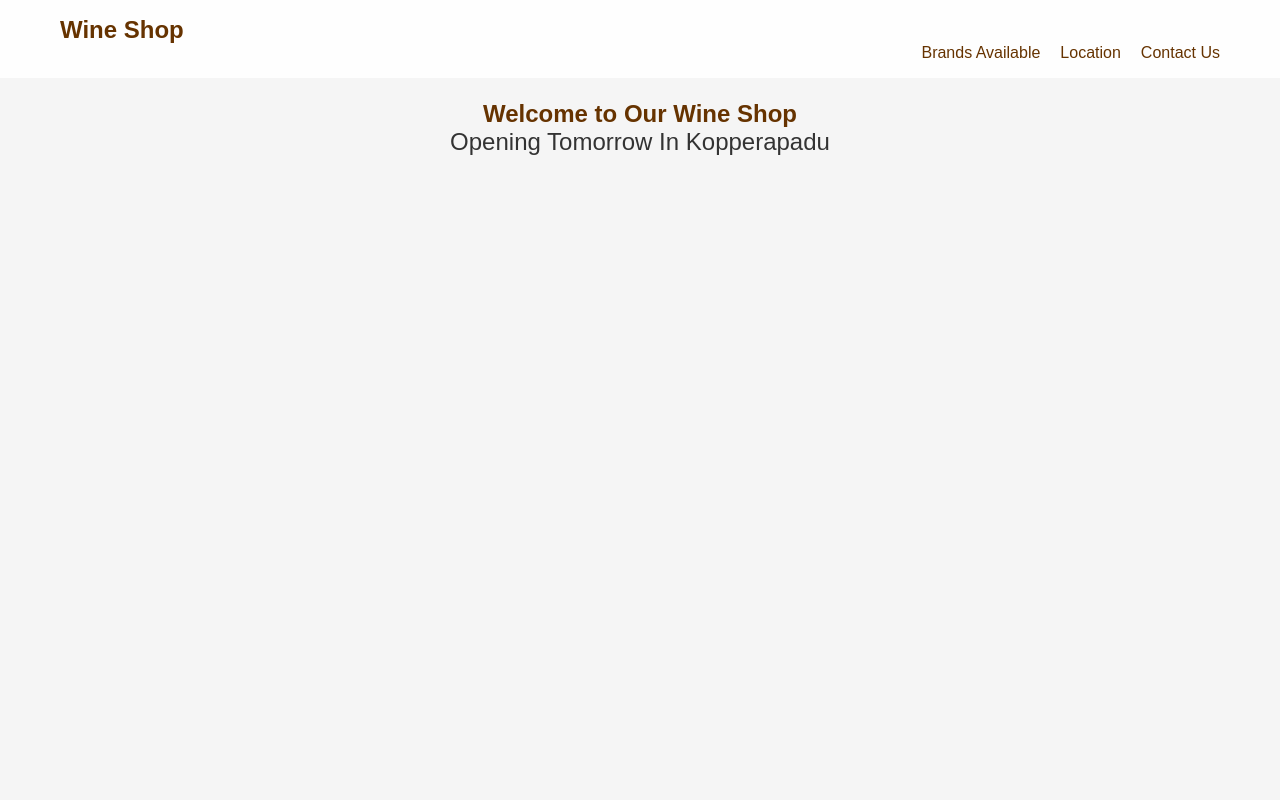
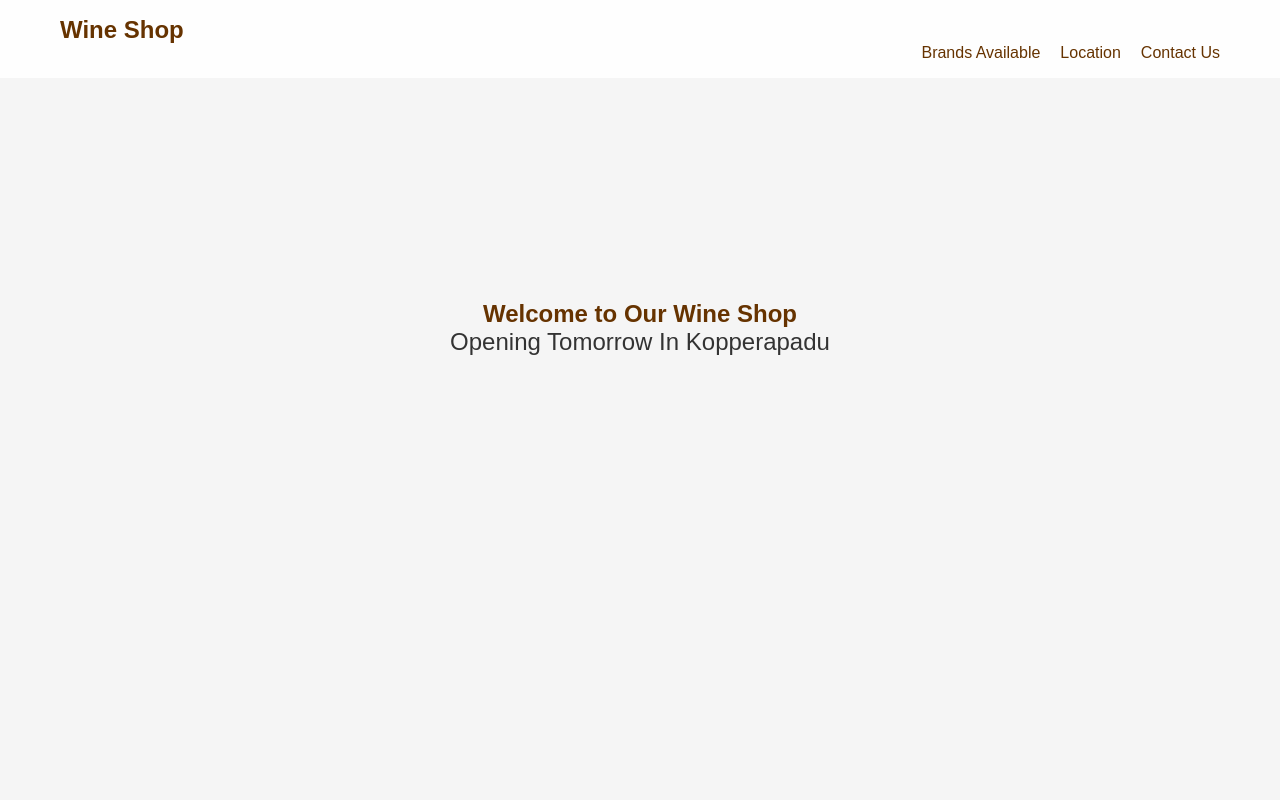
Before and after one commit to KarthikchowdaryM/rkwinesbykarthikchowdary.github.io, a plain HTML site: page index.html in a window 1280 px wide. Shown: the top 800 px of the page. Drawn offline with Linux system fonts and the light colour scheme.

Commit message:
Update style.css

```diff
--- a/style.css
+++ b/style.css
@@ -104,7 +104,7 @@ p {
   background: url('path/to/background.jpg') no-repeat center center/cover;
   color: #663300;
   text-align: center;
-  padding-top: 100px;
+  padding-top: 300px;
 }
 
 }
```
